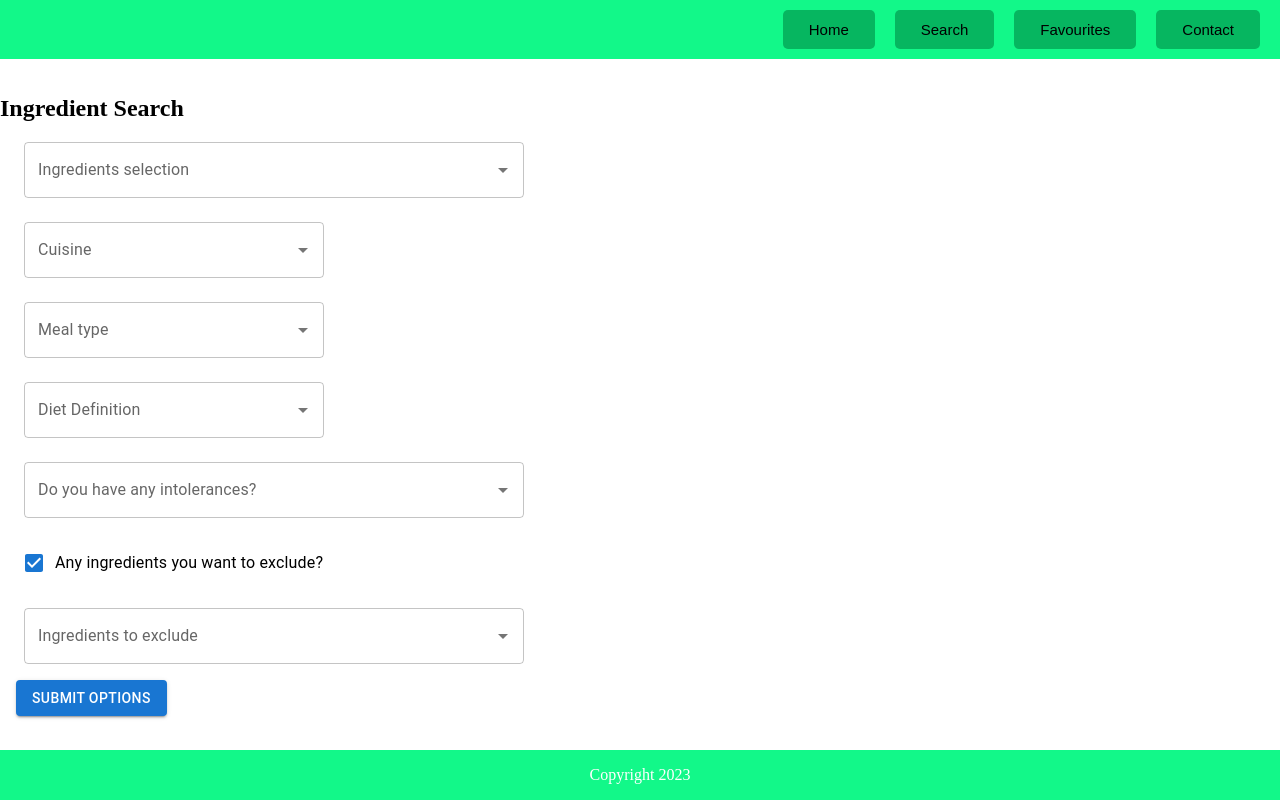
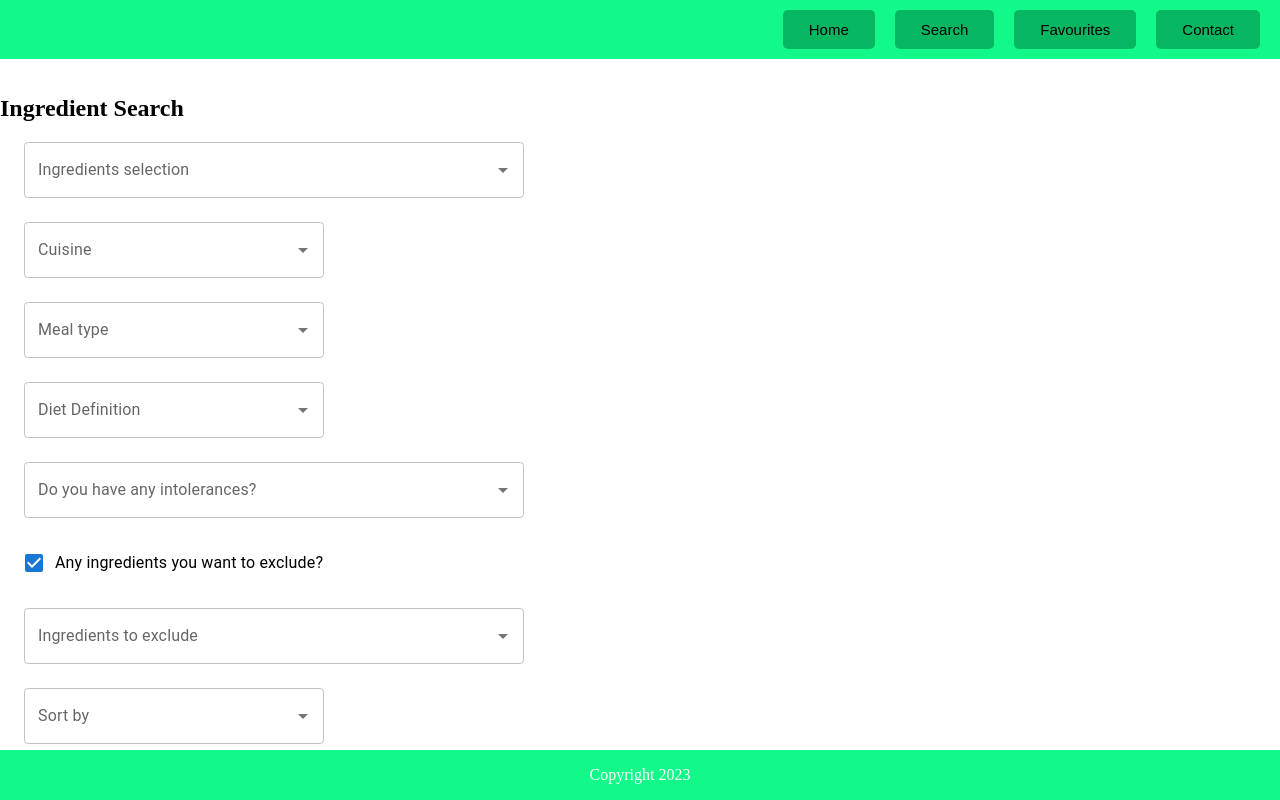
Before and after one commit to koolleeo/Hello-Crumbs-Project, a React (Create React App) app: page /search in a window 1280 px wide. Shown: the top 800 px of the page. Built offline with nearby package versions, Linux system fonts and the light colour scheme.

Commit message:
Added dropdown box for sort by options, and added state for the sort by option. also added a slider button

```diff
--- a/src/pages/SearchPage.js
+++ b/src/pages/SearchPage.js
@@ -4,7 +4,7 @@ import { useState } from "react";
 import Autocomplete from '@mui/material/Autocomplete';
 import TextField from '@mui/material/TextField';
 import Stack from '@mui/material/Stack';
-import { FormGroup, FormControlLabel, Checkbox } from "@mui/material";
+import { FormGroup, FormControlLabel, Checkbox, Switch } from "@mui/material";
 import CheckBoxOutlineBlankIcon from '@mui/icons-material/CheckBoxOutlineBlank';
 import CheckBoxIcon from '@mui/icons-material/CheckBox';
 import SubmitOptionsButton from '../components/SubmitOptionsBtn';
@@ -45,6 +45,13 @@ const [excludedValues, setExcludedValues] = useState([]);
 
 const [dietType, setDietType] = useState([]);
 
+// define state for filter by options
+
+const [sortBy, setSortBy] = useState([]);
+
+// define state for switch
+
+const [switchBy, setSwitchBy] = useState([]);
 
 
 // create click handler function that triggers API call
@@ -318,6 +325,41 @@ const searchURL = `https://api.spoonacular.com/recipes/complexSearch?addRecipeIn
 
                         )}
                 />
+
+
+                  {/* filter by Options */}
+
+                  <Autocomplete
+                    disablePortal
+                    id="combo-box"
+                    options={sortByOptions}
+                    getOptionLabel={(option) => option.filterby}
+
+                    onChange={(event, newValue) =>{
+                      event.preventDefault();
+                      setSortBy(newValue);
+                    }}
+
+                    sx={{ width: 300 }}
+                    renderInput={(params) =>
+
+                    <TextField {...params} label="Sort by" />
+
+                    }
+
+                  />
+                  <FormGroup>
+
+                    <FormControlLabel control={<Switch defaultChecked
+                                                        onChange={(event, newValue) => {
+                                                          event.preventDefault();
+                                                          setSwitchBy(newValue);
+                                                        }}
+                                                  />
+                                              } label="Asc / Desc" />
+
+                  </FormGroup>
+
                 </Stack>
           </div>
         </div>
@@ -1438,5 +1480,19 @@ const dietDefinition = [
 
 ];
 
+// filter by options
+
+const sortByOptions = [
+
+  { index: 1, filterby: "popularity" },
+  { index: 2, filterby: "healthiness" },
+  { index: 3, filterby: "price" },
+  { index: 4, filterby: "time" },
+  { index: 5, filterby: "random" },
+  { index: 6, filterby: "max-used-ingredients" },
+  { index: 7, filterby: "min-missing-ingredients" },
+
+];
+
 
 export default SearchPage;
```
